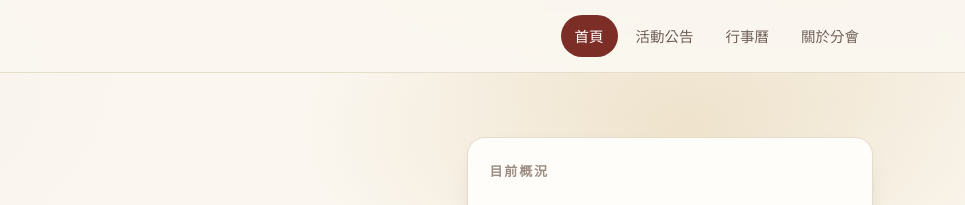
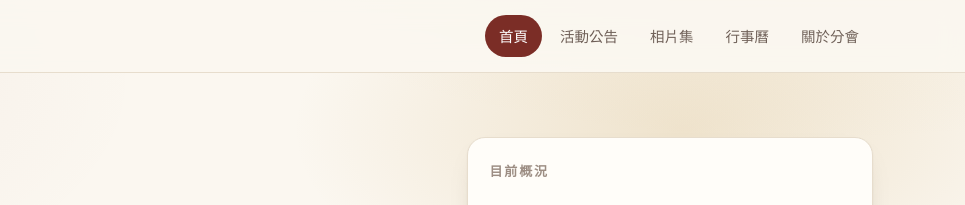
Before and after one commit to bretteeric/longde, a plain HTML site: page index.html in a window 1280 px wide. Shown: the top 205 px of the page, 315-1280 px from the left. Drawn offline with Linux system fonts and the light colour scheme.

Commit message:
導覽列統一加入相片集連結（7 頁），gallery.html 該項標為 active

```diff
--- a/index.html
+++ b/index.html
@@ -35,6 +35,7 @@
     <nav class="nav" id="site-nav">
       <a href="index.html">首頁</a>
       <a href="activities.html">活動公告</a>
+      <a href="gallery.html">相片集</a>
       <a href="calendar.html">行事曆</a>
       <a href="about.html">關於分會</a>
     </nav>
```
Also changed, not shown: 404.html (+1 -0 lines), about.html (+1 -0 lines), activities.html (+1 -0 lines), activity.html (+1 -0 lines), calendar.html (+1 -0 lines), gallery.html (+1 -1 lines).
